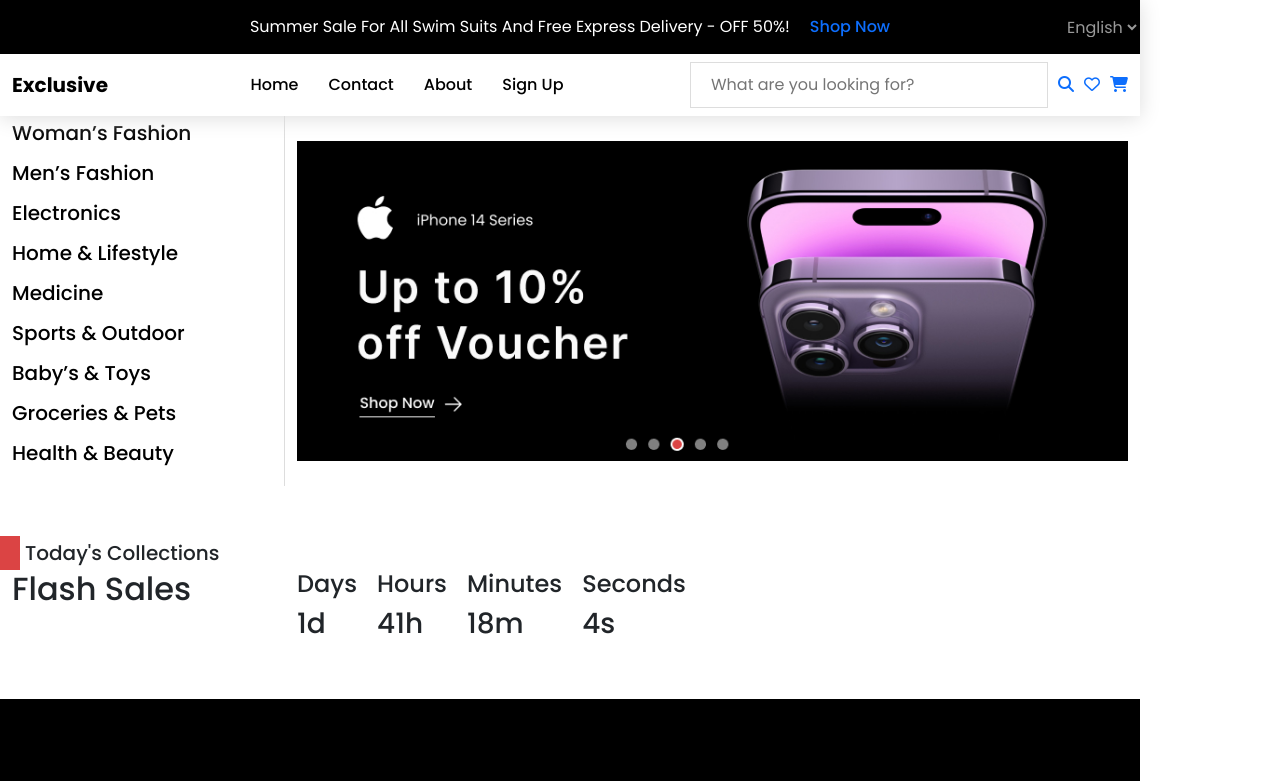
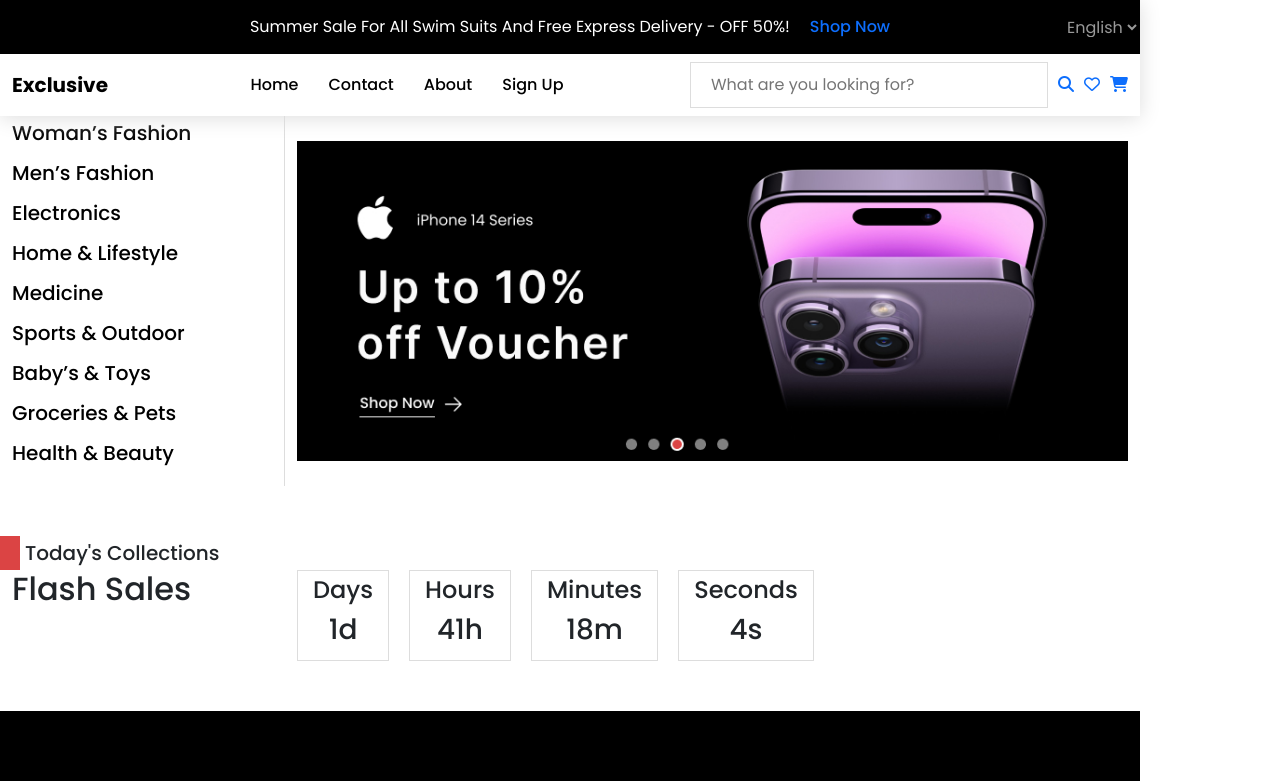
Before and after one commit to ParosRangsha/exclusive, a React (Vite) app: page / in a window 1280 px wide. Shown: the top 781 px of the page. Built offline with nearby package versions, Linux system fonts and the light colour scheme.

Commit message:
timer edit

```diff
--- a/src/assets/pages/home/Home.jsx
+++ b/src/assets/pages/home/Home.jsx
@@ -44,11 +44,11 @@
                 <h4>Days</h4>
                 <h3 id='days'></h3>
               </div>
-              <div className="Hours">
+              <div className="hours">
                 <h4>Hours</h4>
                 <h3 id='hours'></h3>
               </div>
-              <div className="days">
+              <div className="minutes">
                 <h4>Minutes</h4>
                 <h3 id='minutes'></h3>
               </div>
--- a/src/assets/pages/home/home.css
+++ b/src/assets/pages/home/home.css
@@ -42,3 +42,10 @@
     display: flex;
     gap: 20px;
 }
+.home .days, .hours, .minutes, .seconds{
+    display: flex;
+    flex-direction: column;
+    align-items: center;
+    border: 1px solid #ddd;
+    padding: 5px 15px;
+}
```
